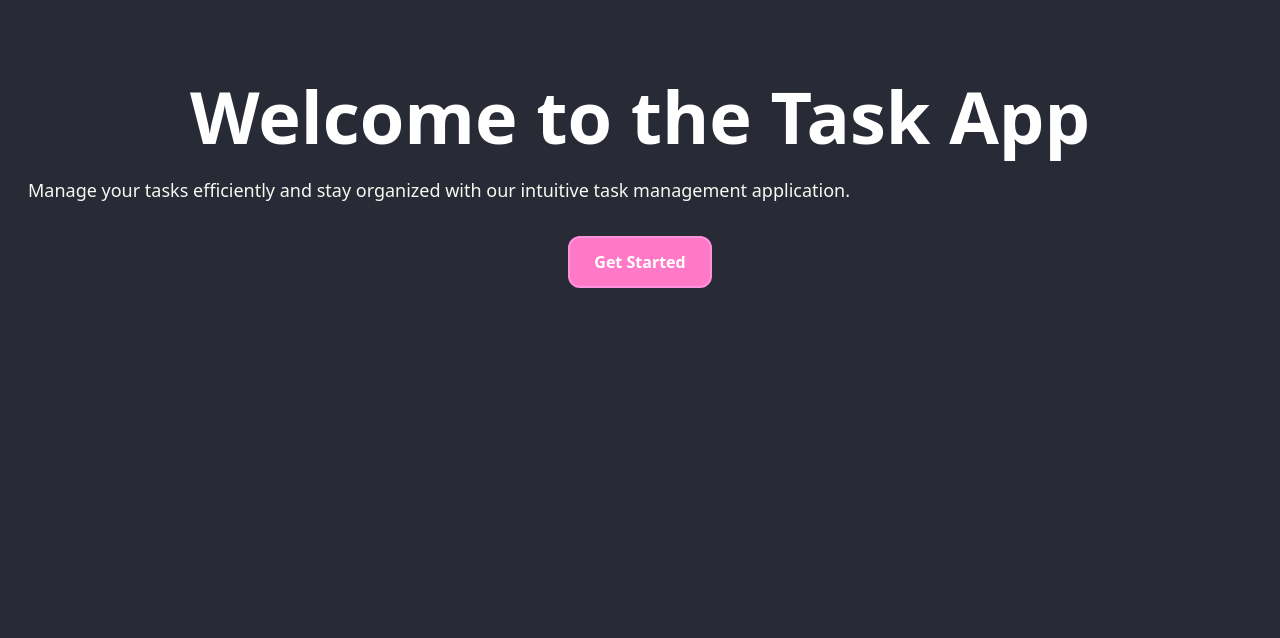
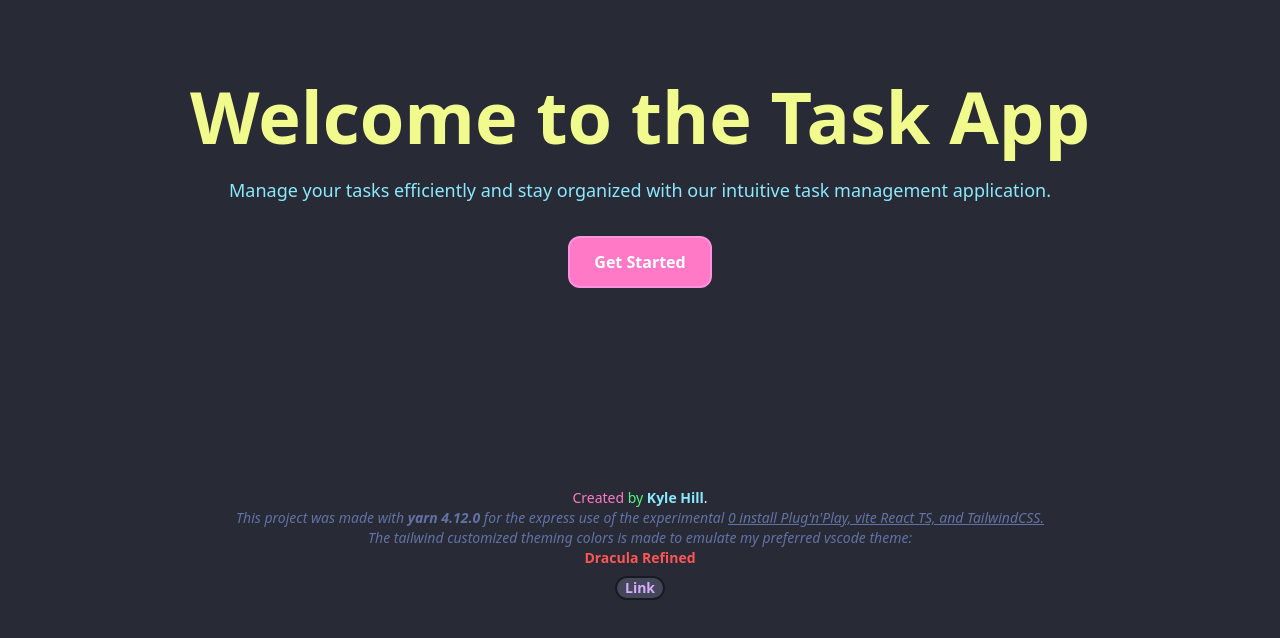
Before and after one commit to Slim-Beatnik/frontend_module01_assignment01_task-manager-app, a React (Vite) app: page / in a window 1280 px wide. Shown: the top 638 px of the page. Built offline with nearby package versions, Linux system fonts and the light colour scheme.

Commit message:
Add blob on landing, setup to be wrapped in MainLayout

```diff
--- /dev/null
+++ b/src/layout/MainLayout.tsx
@@ -0,0 +1,11 @@
+export default function MainLayout({
+  children,
+}: {
+  children: React.ReactNode;
+}) {
+  return (
+    <section className="relative min-h-screen overflow-hidden">
+      <main className="dark bg-dracula-bg min-h-screen">{children}</main>
+    </section>
+  );
+}
--- a/src/pages/Landing.tsx
+++ b/src/pages/Landing.tsx
@@ -1,27 +1,59 @@
 import { NavLink } from 'react-router';
+import MainLayout from '../layout/MainLayout';
 
 export default function Landing() {
   return (
-    <section className="relative min-h-screen overflow-hidden">
-      <div className="dark bg-dracula-bg min-h-screen">
-        <div className="container mx-auto justify-center px-4 py-20 sm:min-w-100 md:min-w-80">
-          <h1 className="text-dracula-foreground xs:w-full mx-auto mb-6 w-80 text-center text-4xl font-bold sm:text-5xl md:text-6xl lg:text-7xl">
-            Welcome to the Task App
-          </h1>
-          <p className="text-dracula-fg mx-3 mb-8 text-justify text-lg">
+    <MainLayout>
+      <div className="align-center container mx-auto justify-center px-4 pt-20 sm:min-w-100 md:min-w-80">
+        <h1 className="text-dracula-yellow xs: sm: md: lg: mx-auto mb-6 w-80 w-full text-center text-4xl text-5xl text-6xl text-7xl font-bold">
+          Welcome to the Task App
+        </h1>
+        <div className="mx-auto w-fit">
+          <p className="text-dracula-cyan mx-3 mb-8 text-justify text-lg">
             Manage your tasks efficiently and stay organized with our intuitive
             task management application.
           </p>
-          <div className="flex justify-center">
+        </div>
+        <div className="bg-dracula-bg flex justify-center">
+          <NavLink
+            to="/login"
+            className="bg-dracula-pink hover:text-dracula-red hover:text-shadow-dracula-fg hover:bg-dracula-purple-shift border-dracula-pink-shift w-fit rounded-xl border-2 px-6 py-3 font-semibold transition-colors duration-300 hover:text-shadow-2xs"
+          >
+            Get Started
+          </NavLink>
+        </div>
+        <div className="flex h-50" />
+        <div className="flex h-fit justify-center text-center text-sm">
+          <p>
+            <span className="text-dracula-pink">Created</span>
+            <span className="text-dracula-green">&nbsp;by&nbsp;</span>
+            <strong className="text-dracula-cyan">Kyle Hill</strong>.
+            <br />
+            <em className="text-dracula-comment">
+              This project was made with <strong>yarn 4.12.0</strong> for the
+              express use of the experimental{' '}
+              <span className="underline">
+                0 install Plug'n'Play, vite React TS, and TailwindCSS.
+              </span>
+              <br />
+              The tailwind customized theming colors is made to emulate my
+              preferred vscode theme:
+            </em>
+            <strong className="text-dracula-red">
+              <br />
+              Dracula Refined
+            </strong>
+            <br />
             <NavLink
-              to="/tasks"
-              className="text-shadow-dracula-red bg-dracula-pink hover:text-dracula-red hover:text-shadow-dracula-fg hover:bg-dracula-purple-shift border-dracula-pink-shift w-fit rounded-xl border-2 px-6 py-3 font-semibold transition-colors duration-300 hover:text-shadow-2xs"
+              to="https://marketplace.visualstudio.com/items?itemName=mathcale.theme-dracula-refined"
+              title='All instructions can be found at INSTALL, but you could just open the Extensions tab on VS Code and search for "Dracula Refined" (without quotes).'
+              className="bg-dracula-selection hover:bg-dracula-comment-/[80] hover:text-dracula-purple border-dracula-bg-darker text-dracula-purple-shift py-auto mt-2 inline-block rounded-full border-2 px-2 font-semibold hover:underline"
             >
-              Get Started
+              Link
             </NavLink>
-          </div>
+          </p>
         </div>
       </div>
-    </section>
+    </MainLayout>
   );
 }
```
